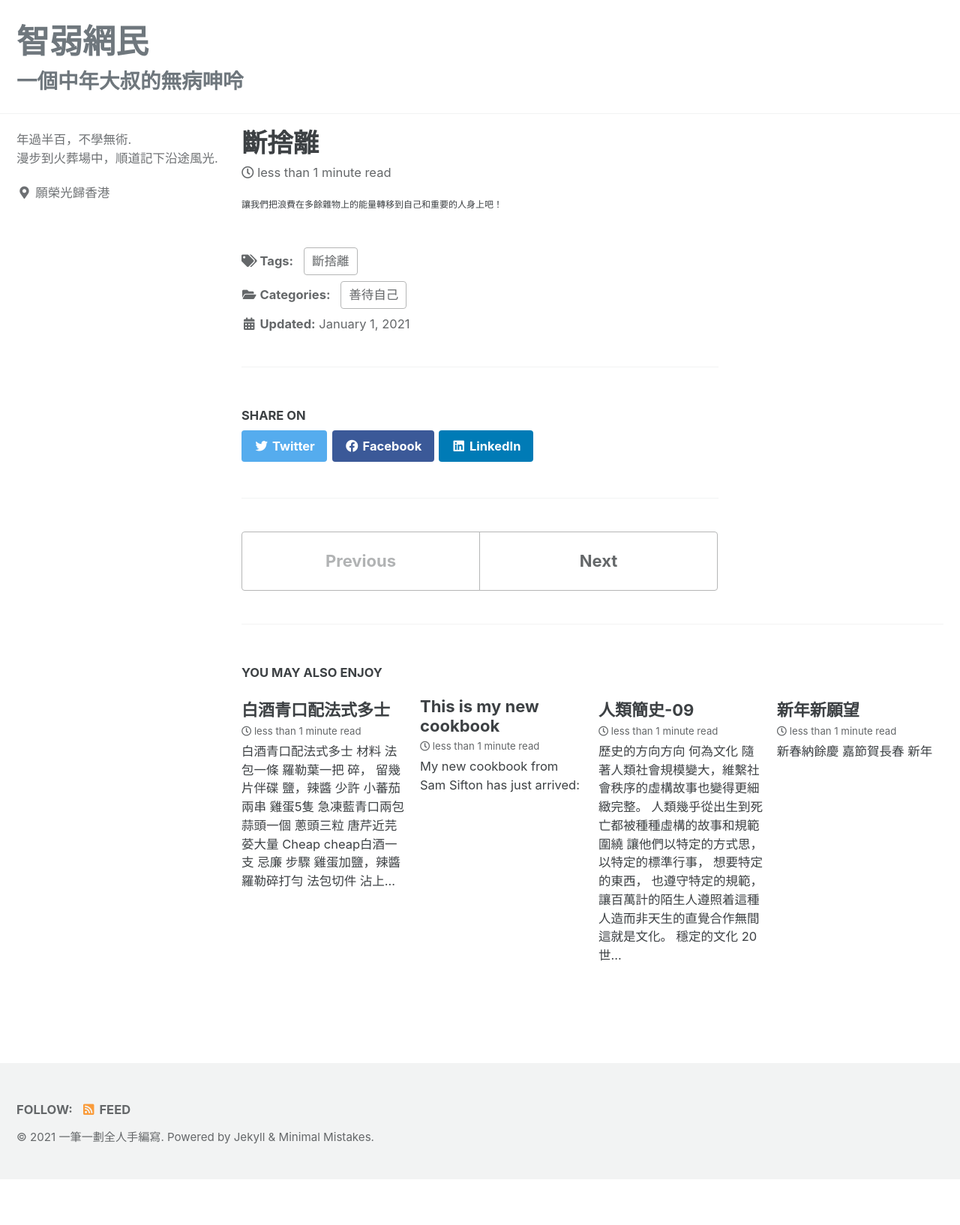
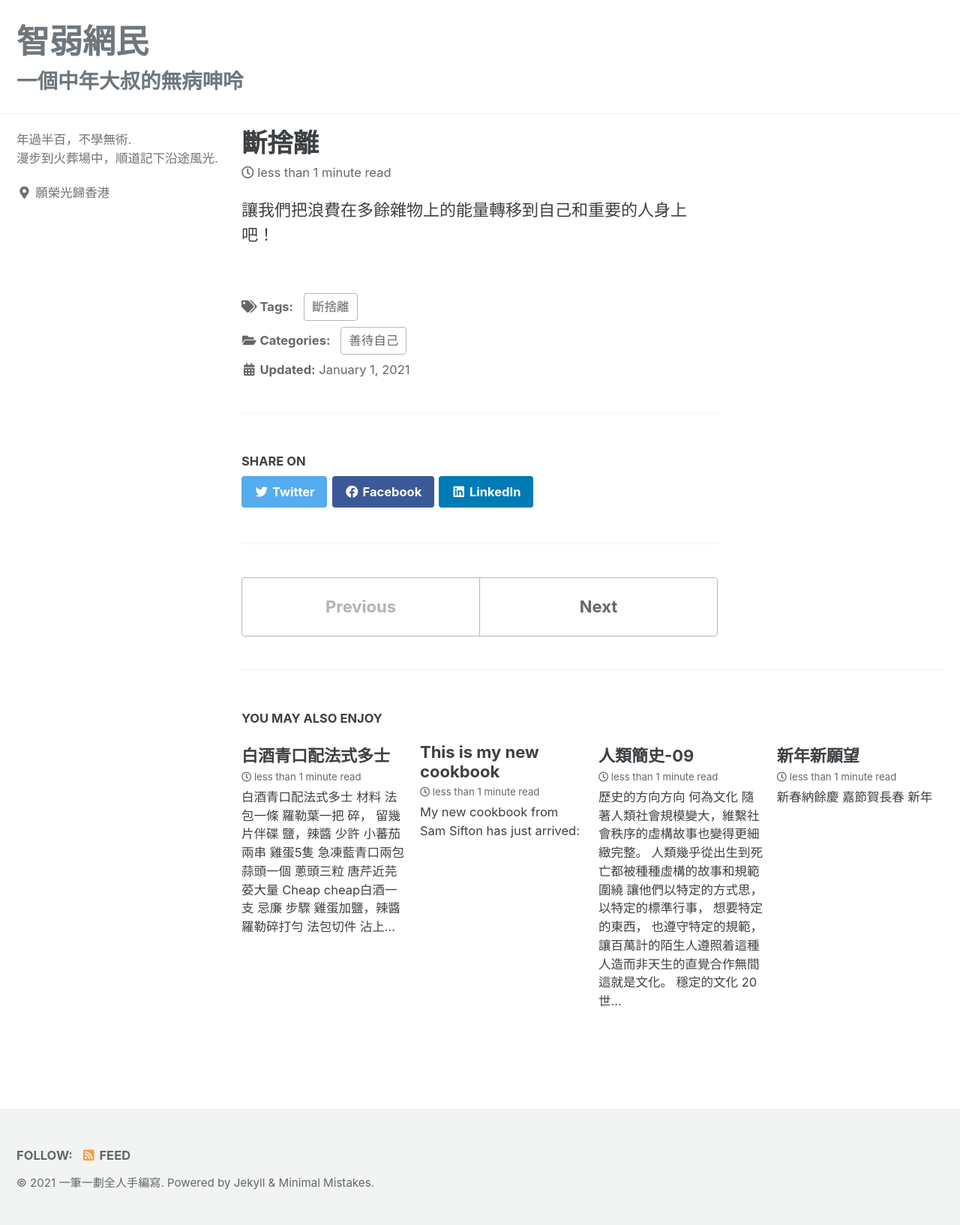
Before and after one commit to stupefii/stupefii, a Jekyll site: the page built from _posts/2021-01-01-斷捨離.md, in a window 1280 px wide. Shown: the whole page at 75% size. Built offline with Jekyll 4.4.1, drawn with Linux system fonts in a browser that asks for light colours; cached includes are drawn as plain includes; before the commit the page ends 1573 px from its top, so only the background shows below that.

Commit message:
change p to 22

```diff
--- a/_sass/minimal-mistakes/_page.scss
+++ b/_sass/minimal-mistakes/_page.scss
@@ -108,7 +108,7 @@ body {
   p,
   li,
   dl {
-    font-size: 12px;
+    font-size: 22px;
   }
 
   /* paragraph indents */
```
